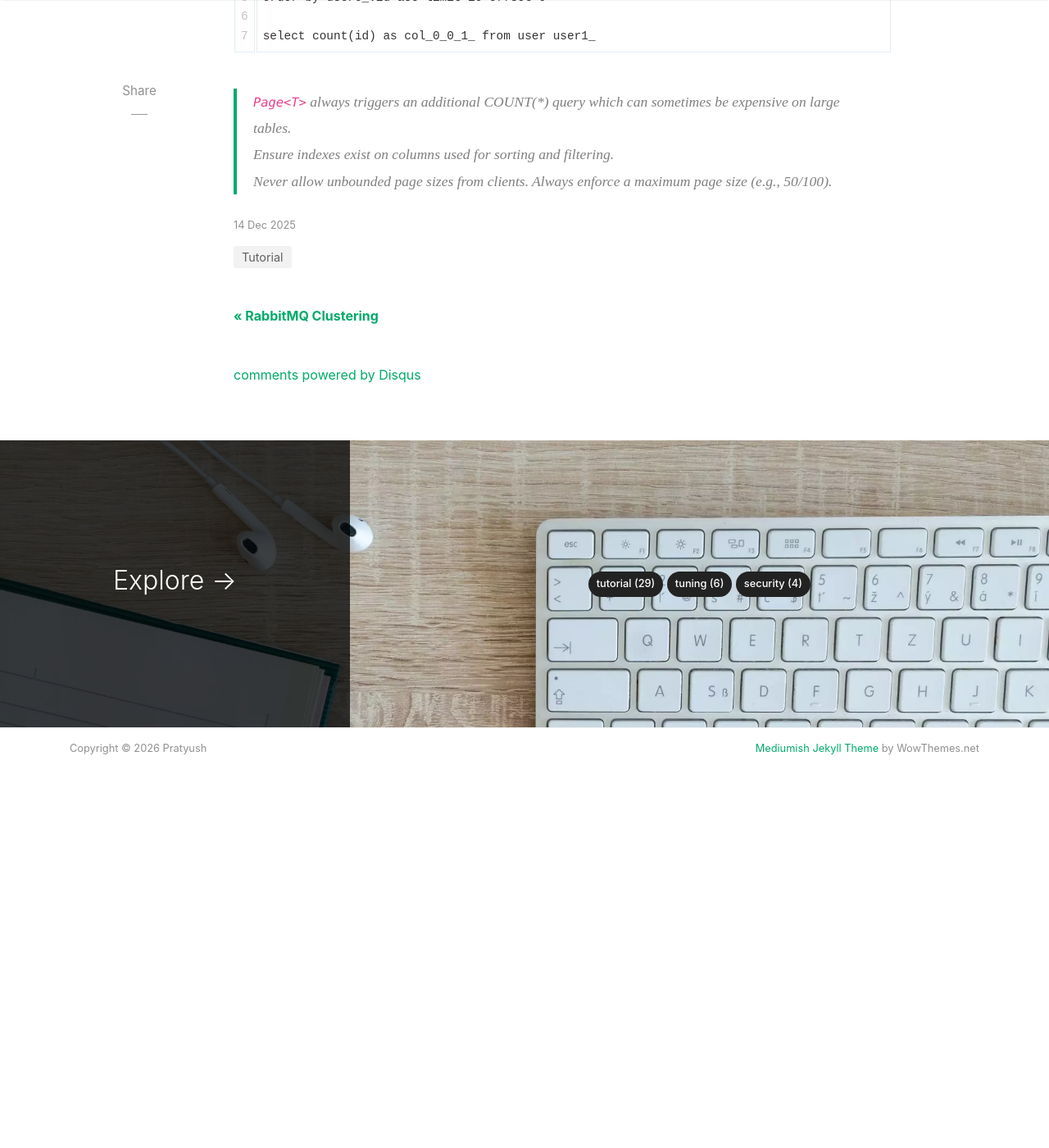
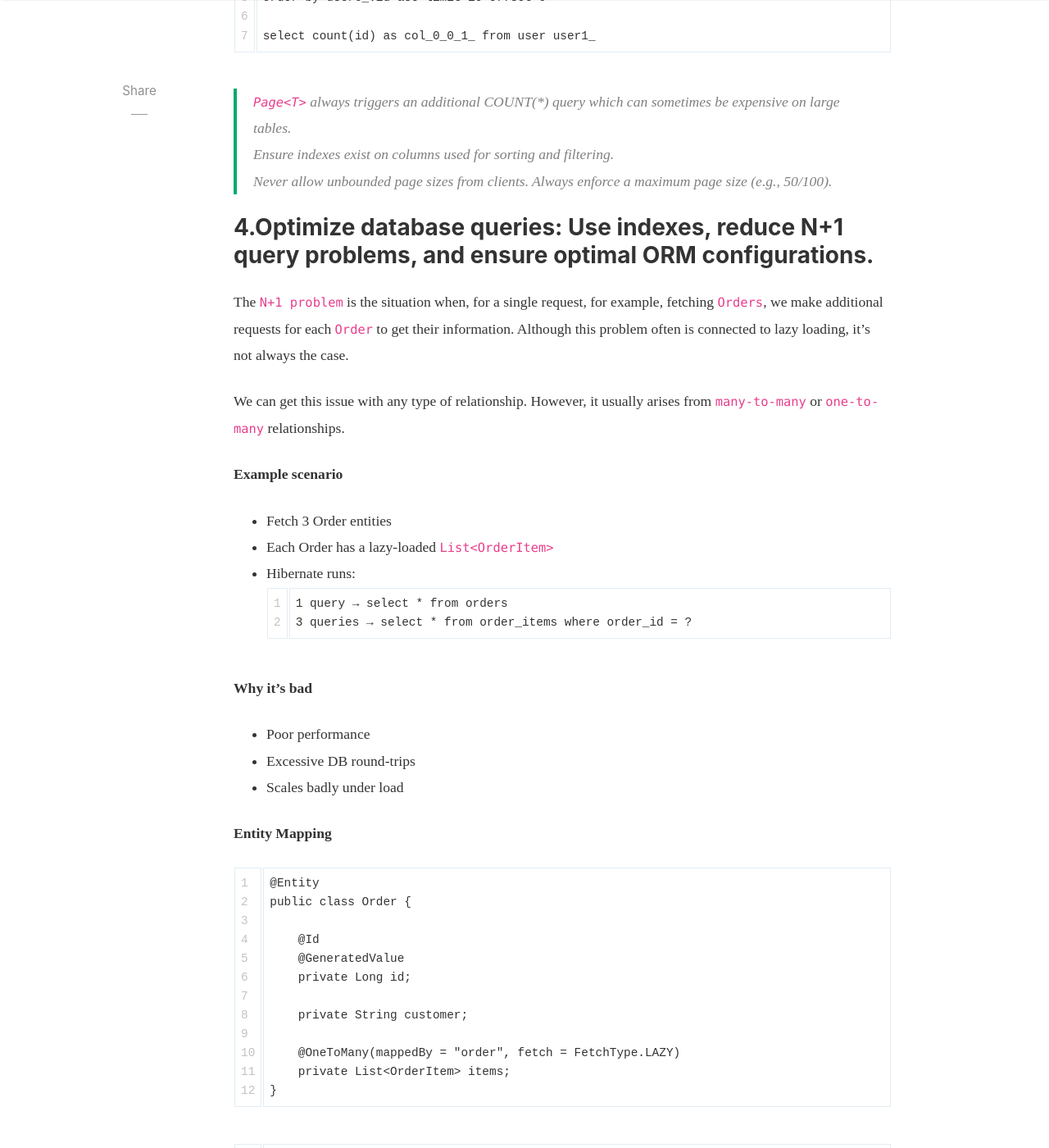
Before and after one commit to pratyush1806/pratyush1806.github.io, a Jekyll site: the page built from _posts/2025-12-14-api-performance-optimisation.md, in a window 1280 px wide and 1400 px high, scrolled down 10384 px. Shown: the whole window at 82% size. Built offline with Jekyll 4.4.1, drawn with Linux system fonts in a browser that asks for light colours; nearby versions of some CDN libraries; comment, search, counter and statistics services are not loaded; before the commit the page ends 11380 px from its top, so only the background shows below that; some of the changed text lies outside the part shown.

Commit message:
added content N+1 issue

````diff
--- a/_posts/2025-12-14-api-performance-optimisation.md
+++ b/_posts/2025-12-14-api-performance-optimisation.md
@@ -362,8 +362,84 @@ select count(id) as col_0_0_1_ from user user1_
 > Never allow unbounded page sizes from clients. Always enforce a maximum page size (e.g., 50/100).
 
 
-<!-- ### 4. Optimize database queries: Use indexes, reduce N+1 query problems, and ensure optimal ORM configurations.
-### 5. Use connection pooling: Pool database connections for reuse instead of creating and destroying on each request.
+### 4.Optimize database queries: Use indexes, reduce N+1 query problems, and ensure optimal ORM configurations.
+The `N+1 problem` is the situation when, for a single request, for example, fetching `Orders`, we make additional requests for each `Order` to get their information. Although this problem often is connected to lazy loading, it’s not always the case.
+
+We can get this issue with any type of relationship. However, it usually arises from `many-to-many` or `one-to-many` relationships.
+
+**Example scenario**
+* Fetch 3 Order entities
+* Each Order has a lazy-loaded `List<OrderItem>`
+* Hibernate runs:
+```
+1 query → select * from orders
+3 queries → select * from order_items where order_id = ?
+```
+
+**Why it’s bad**
+* Poor performance
+* Excessive DB round-trips
+* Scales badly under load
+
+**Entity Mapping**
+```
+@Entity
+public class Order {
+
+    @Id
+    @GeneratedValue
+    private Long id;
+
+    private String customer;
+
+    @OneToMany(mappedBy = "order", fetch = FetchType.LAZY)
+    private List<OrderItem> items;
+}
+```
+
+```
+@Entity
+public class OrderItem {
+
+    @Id
+    @GeneratedValue
+    private Long id;
+
+    private String product;
+
+    @ManyToOne
+    private Order order;
+}
+```
+
+**Repository (Triggers N+1)**
+```
+@Repository
+public interface OrderRepository extends JpaRepository<Order, Long> {
+    List<Order> findAll();
+}
+```
+**Generated SQL queries**\
+Assuming 3 Orders exist
+```
+# initial query
+SELECT * FROM order_table o0_
+
+# lazy loading N=3 queries
+SELECT oi.* FROM order_item oi0_
+LEFT OUTER JOIN order o1_ ON oi0_.order_id=o1_.id
+WHERE o1_.id=1
+
+SELECT oi.* FROM order_item oi0_
+LEFT OUTER JOIN order o1_ ON oi0_.order_id=o1_.id
+WHERE o1_.id=2
+
+SELECT oi.* FROM order_item oi0_
+LEFT OUTER JOIN order o1_ ON oi0_.order_id=o1_.id
+WHERE o1_.id=3
+```
+
+<!-- ### 5. Use connection pooling: Pool database connections for reuse instead of creating and destroying on each request.
 ### 6. Reduce network hops through smart routing: Use dynamic load balancers and distributed architectures for minimal latency.
 ### 7. Compress payloads: Enable compression (e.g., gzip) for API requests and responses to decrease transfer times.
 ### 8. Apply rate limiting and throttling: Prevent API abuse and accidental overload by limiting requests per client or IP.
````
